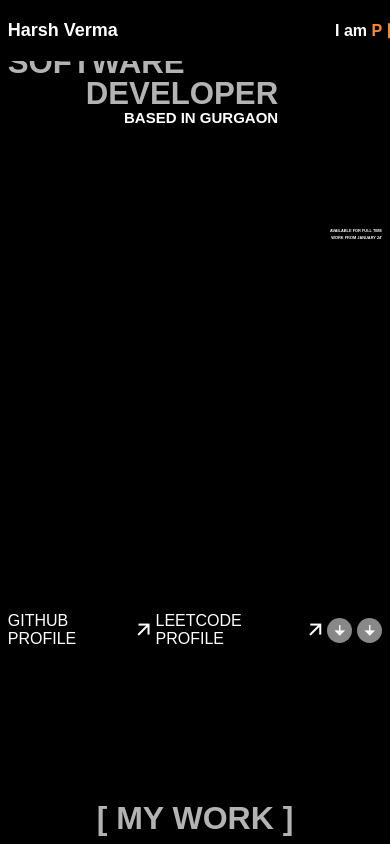
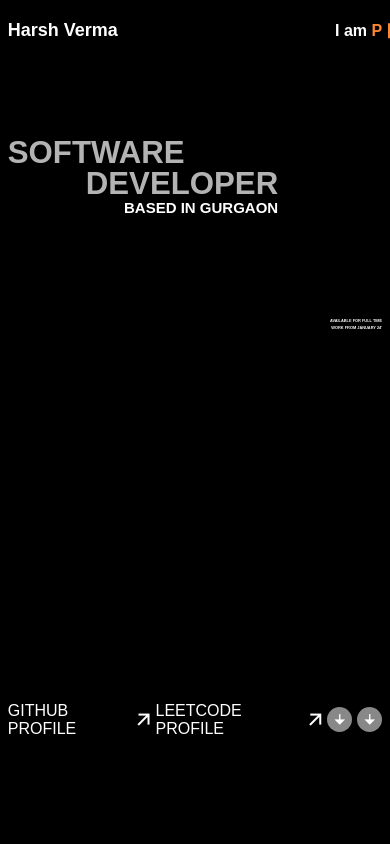
Before and after one commit to Haarsh1306/Portfolio, an Angular app: page / in a window 390 px wide. Shown: the top 844 px of the page. Built offline with nearby package versions, Linux system fonts and the light colour scheme.

Commit message:
home update

```diff
--- a/src/app/home/home.component.css
+++ b/src/app/home/home.component.css
@@ -118,3 +118,9 @@
   transform: rotate(45deg);
 
 }
+
+@media (max-width: 768px) {
+  .heading{
+    margin-top: 35vw;
+  }
+}
```
